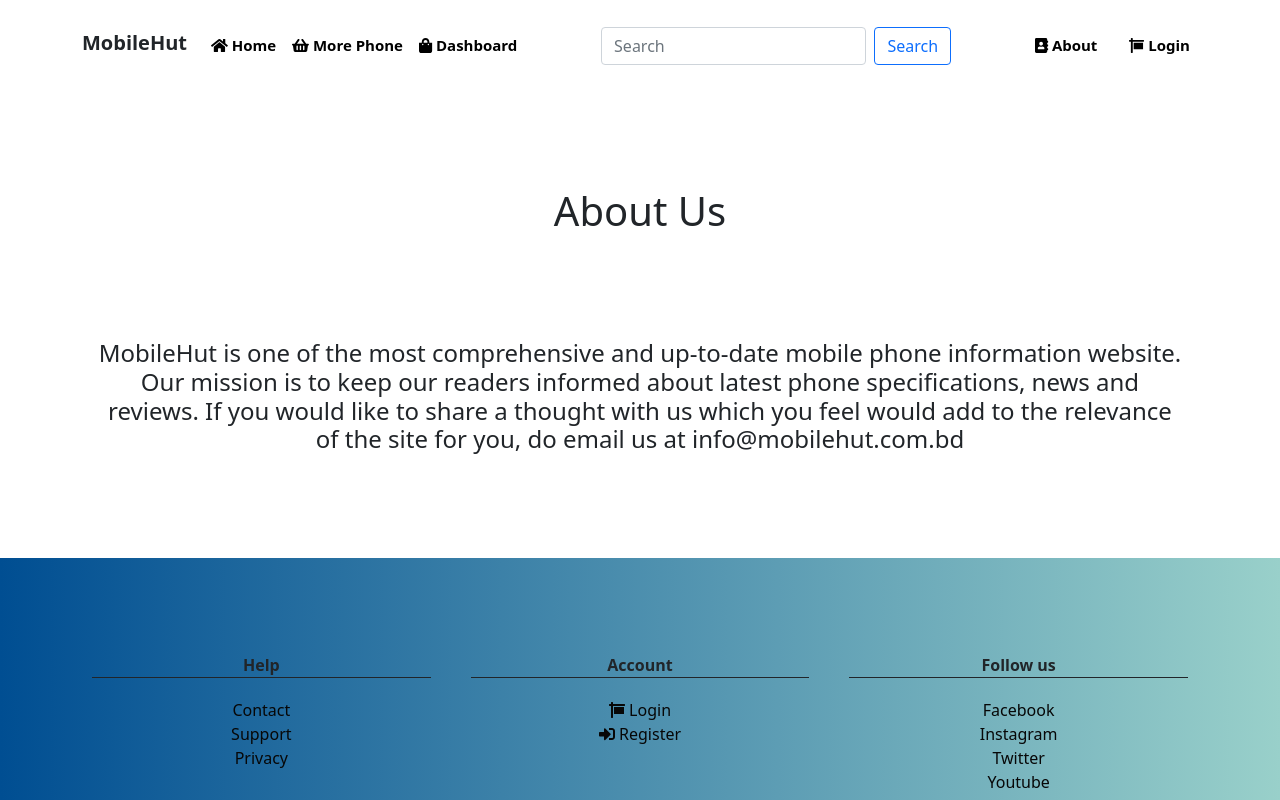
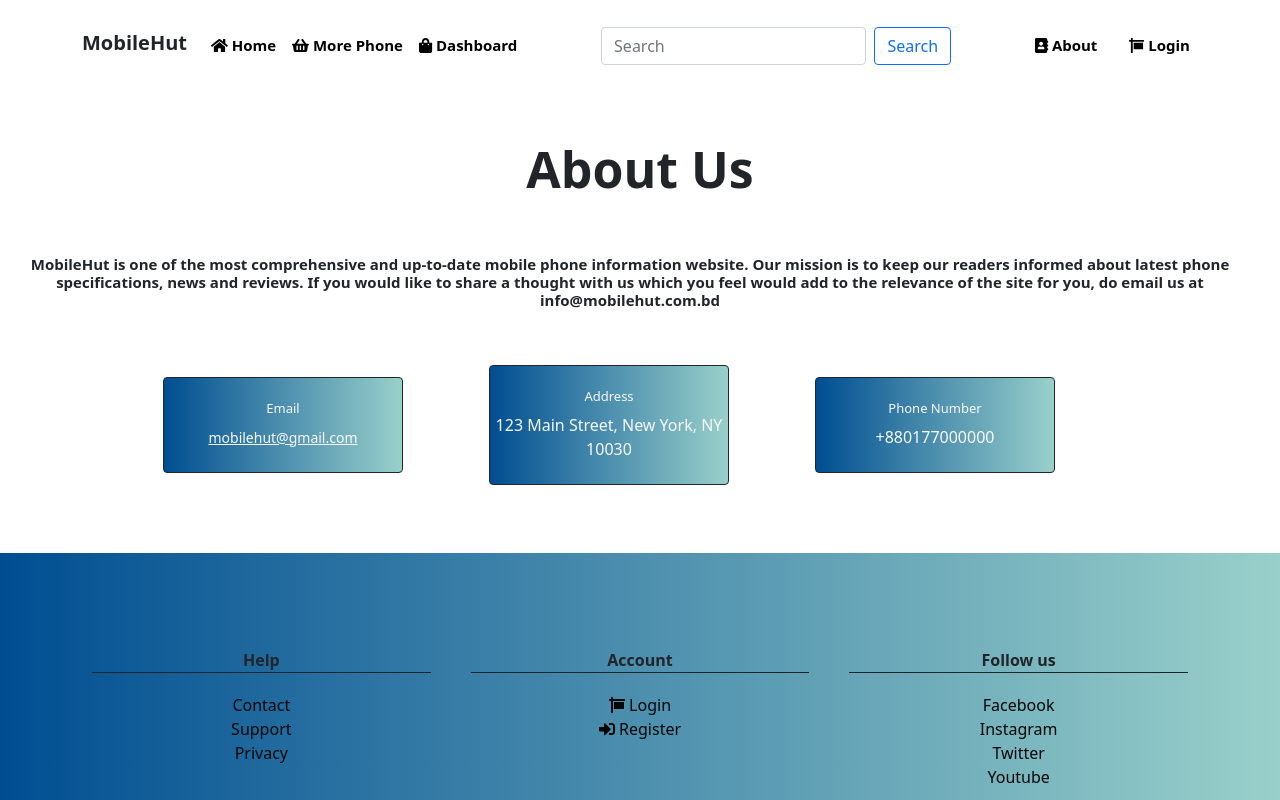
Before and after one commit to rased100/mobile-info-client, a React (Create React App) app: page /about in a window 1280 px wide. Shown: the top 800 px of the page. Built offline with nearby package versions, Linux system fonts and the light colour scheme; no server answers.

Commit message:
about,manageproduct,order complete,admin,signin.logout

```diff
--- a/src/Pages/About/About.js
+++ b/src/Pages/About/About.js
@@ -1,4 +1,5 @@
 import React from 'react';
+import { Card } from 'react-bootstrap';
 import Footer from '../Footer/Footer';
 import Header from '../Header/Header';
 import './About.css';
@@ -7,9 +8,40 @@ const About = () => {
     return (
         <div className=''>
             <Header></Header>
-            <div className='p-5'>
-                <h1 className='p-5'>About Us</h1>
-                <h4 className='p-5'>MobileHut is one of the most comprehensive and up-to-date mobile phone information website. Our mission is to keep our readers informed about latest phone specifications, news and reviews. If you would like to share a thought with us which you feel would add to the relevance of the site for you, do email us at info@mobilehut.com.bd</h4>
+            <div className=''>
+                <h1 className='p-5 hover product-size'>About Us</h1>
+                <h4 className='pb-5 items'>MobileHut is one of the most comprehensive and up-to-date mobile phone information website. Our mission is to keep our readers informed about latest phone specifications, news and reviews. If you would like to share a thought with us which you feel would add to the relevance of the site for you, do email us at info@mobilehut.com.bd</h4>
+            </div>
+            <div className="row mb-5 d-flex justify-content-center align-items-center">
+                <div className="col-md-3">
+                    <Card className='background  border-dark'>
+                        <Card.Body className="back-ground">
+                            <Card.Title className="text-light">Email</Card.Title>
+                            <a className="text-light"> <small>mobilehut@gmail.com</small></a>
+                        </Card.Body>
+                    </Card>
+                </div>
+                <div className="col-md-3">
+                    <Card className='background border-dark'>
+                        <Card.Body className="back-ground">
+                            <Card.Title className="text-light">Address</Card.Title>
+                            <Card.Text className="text-light">
+                                123 Main Street, New York, NY 10030
+                            </Card.Text>
+                        </Card.Body>
+                    </Card>
+                </div>
+
+                <div className="col-md-3">
+                    <Card className='background border-dark'>
+                        <Card.Body className="back-ground">
+                            <Card.Title className="text-light">Phone Number</Card.Title>
+                            <Card.Text className="text-light">
+                                +880177000000
+                            </Card.Text>
+                        </Card.Body>
+                    </Card>
+                </div>
             </div>
             <Footer></Footer>
         </div>
```
